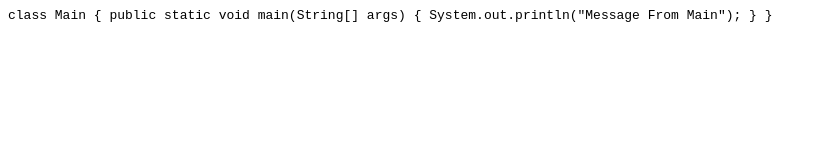
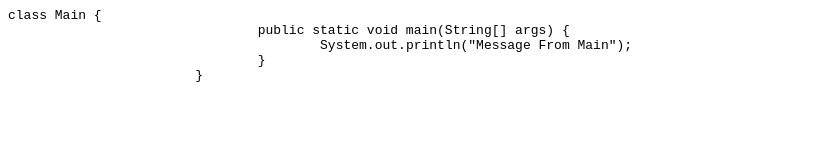
Before and after one commit to SagarKapasi099/DeleteMe, a plain HTML site: page index.html in a window 1280 px wide. Shown: the whole page, without its empty margins (0-827 px from the left). Drawn offline with Linux system fonts and the light colour scheme.

Commit message:
added <pre> for Preformatted Text

```diff
--- a/index.html
+++ b/index.html
@@ -3,10 +3,12 @@
 </head>
 <body>
 	<div>
-		<code>class Main {
-			public static void main(String[] args) {
-				System.out.println("Message From Main");
-			}
-		}</code>
+		<code>
+			<pre>class Main {
+				public static void main(String[] args) {
+					System.out.println("Message From Main");
+				}
+			}</pre>
+		</code>
 	</div>
 </body>
```
